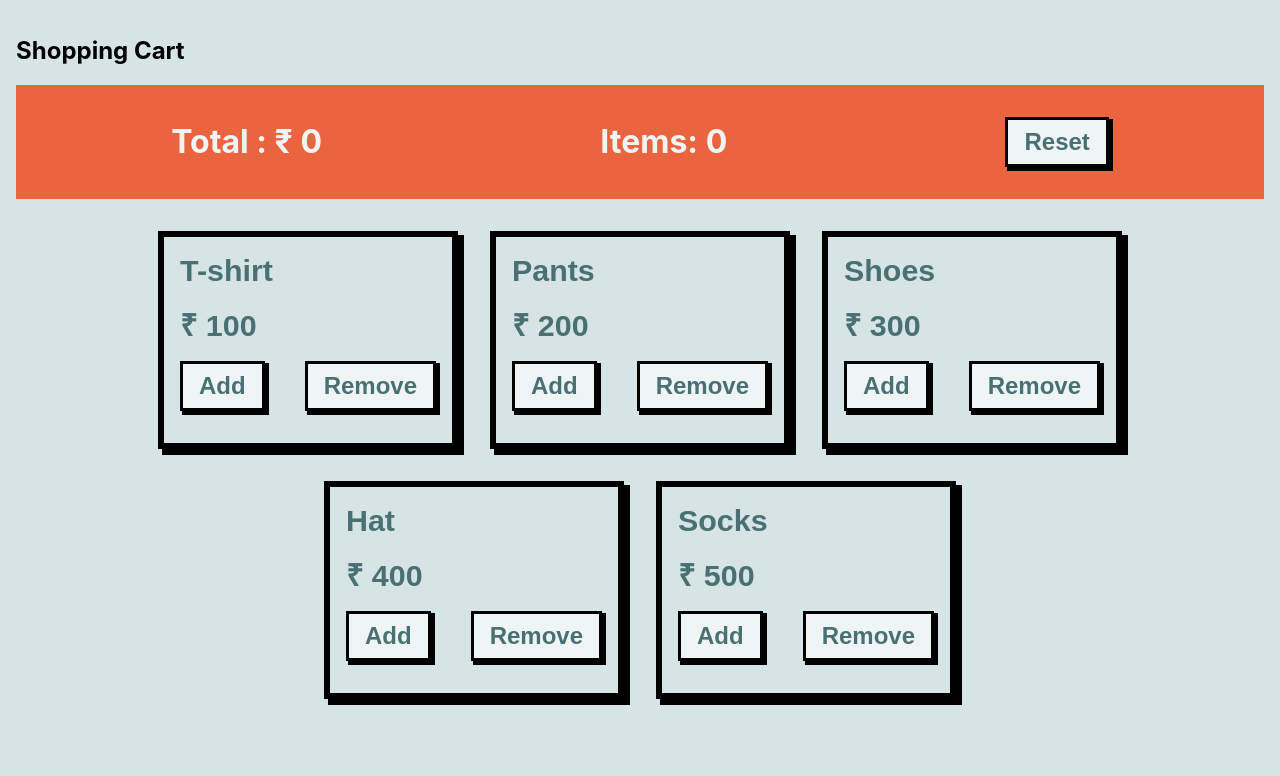
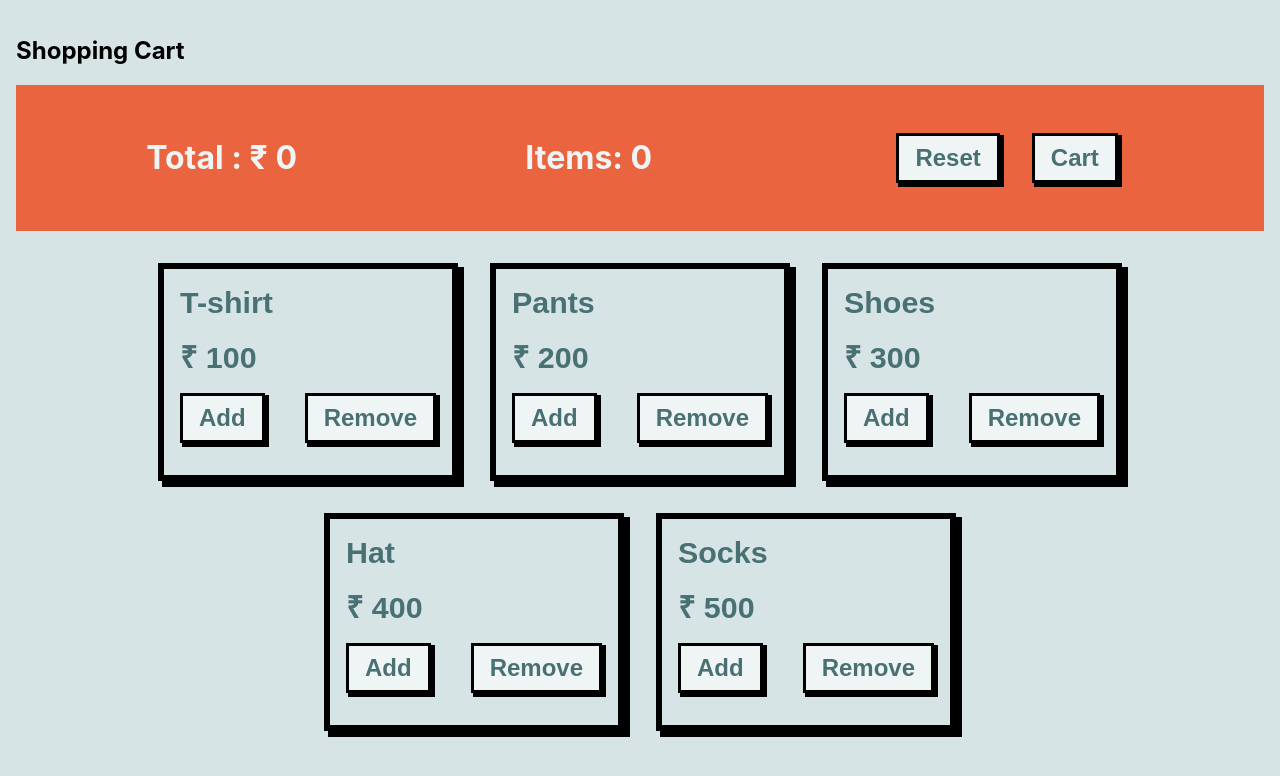
Before and after one commit to HimanshuKanwar2001/React-hooks-001, a React (Create React App) app in the folder shopping-cart-Context-main/: page / in a window 1280 px wide. Shown: the top 776 px of the page. Built offline with nearby package versions, Linux system fonts and the light colour scheme; a web font is replaced by a local one.

Commit message:
displauing updated cart

```diff
--- a/shopping-cart-Context-main/src/components/CartModal.jsx
+++ b/shopping-cart-Context-main/src/components/CartModal.jsx
@@ -1,13 +1,14 @@
 import React from "react";
 import styles from "../styles/CartModal.module.css";
 
-function CartModal() {
+function CartModal({toggle}) {
+
   return (
     <div className={styles.cartModal}>
-      <div className={styles.closeButton} onClick={toggle}>
+      <div className={styles.closeButton} onClick={()=>toggle()} >
         Close
       </div>
-      <div className={styles.clearButton} onClick={clear}>
+      <div className={styles.clearButton} >
         Clear
       </div>
       <div className={styles.itemContainer}></div>
--- a/shopping-cart-Context-main/src/components/ItemCard.jsx
+++ b/shopping-cart-Context-main/src/components/ItemCard.jsx
@@ -3,7 +3,7 @@ import styles from "../styles/ItemCard.module.css";
 
 import { useValue } from "../itemContext";
 
-function ItemCard({ name, price }) {
+function ItemCard({ id,name, price }) {
   const { handleAdd,handleRemove } = useValue();
   // const { item, setItem, total, setTotal } = useValue();
 
@@ -25,7 +25,7 @@ function ItemCard({ name, price }) {
       <div className={styles.itemName}>{name}</div>
       <div className={styles.itemPrice}>&#x20B9; {price}</div>
       <div className={styles.itemButtonsWrapper}>
-        <button className={styles.itemButton} onClick={() => handleAdd(price)}>
+        <button className={styles.itemButton} onClick={() => handleAdd({id,name,price})}>
           Add
         </button>
         <button className={styles.itemButton} onClick={() => handleRemove(price)}>
--- a/shopping-cart-Context-main/src/components/Items.jsx
+++ b/shopping-cart-Context-main/src/components/Items.jsx
@@ -9,7 +9,7 @@ function Items() {
     <div className={styles.wrapper}>
       {data.map((item) => (
 
-          <ItemCard key={item.id} name={item.name} price={item.price} />
+          <ItemCard id={item.id} name={item.name} price={item.price} />
 
       ))}
        </div>
--- a/shopping-cart-Context-main/src/components/Navbar.jsx
+++ b/shopping-cart-Context-main/src/components/Navbar.jsx
@@ -4,7 +4,7 @@ import styles from "../styles/Total.module.css";
 import { useValue } from "../itemContext";
 
 function Navbar() {
-  const { total, item,handleReset } = useValue();
+  const { total, item,handleReset,toggle } = useValue();
 
   return (
     <div className={styles.container}>
@@ -12,6 +12,7 @@ function Navbar() {
       <h1>Items: {item}</h1>
       <div className={styles.buttonsWrapper}>
         <button className={styles.button} onClick={()=>handleReset()}>Reset</button>
+        <button className={styles.button} onClick={()=>toggle()}>Cart</button>
       </div>
 
     </div>
--- a/shopping-cart-Context-main/src/itemContext.js
+++ b/shopping-cart-Context-main/src/itemContext.js
@@ -1,4 +1,5 @@
 import { createContext, useState, useContext } from "react";
+import CartModal from "./components/CartModal";
 
 const itemContext = createContext();
 
@@ -11,10 +12,19 @@ function useValue() {
 function CustomItemContext({ children }) {
   const [total, setTotal] = useState(0);
   const [item, setItem] = useState(0);
+  const [showCart, setShowCart] = useState(false);
+  const [cart,setCart]=useState([]);
 
-  const handleAdd = (price) => {
-    setTotal(total + price);
-    setItem(item + 1);
+  const handleAdd = (prod) => {
+    // console.log(prod);
+    const index= cart.findIndex((item)=> item.id === prod.id);
+
+    if(index === -1){
+      setCart([...cart,{...prod,qty:1}]);
+      console.log(cart);
+      setTotal((prevState)=>prevState+prod.price);
+
+    }
   };
 
   const handleRemove = (price) => {
@@ -29,8 +39,14 @@ function CustomItemContext({ children }) {
     setTotal(0);
     setItem(0);
   };
+  const toggle = () => {
+    setShowCart(!showCart);
+  };
   return (
-    <itemContext.Provider value={{ total, item, handleAdd, handleRemove,handleReset }}>
+    <itemContext.Provider
+      value={{ total, item, handleAdd, handleRemove, handleReset, toggle }}
+    >
+      {showCart && <CartModal toggle={toggle} />}
       {children}
     </itemContext.Provider>
   );
--- a/shopping-cart-Context-main/src/styles/Total.module.css
+++ b/shopping-cart-Context-main/src/styles/Total.module.css
@@ -20,6 +20,7 @@
     background-color: var(--primary-color);
     color: var(--secondary-color);
     font-size: 1.5rem;
+    margin: 1rem;
     font-weight: 600;
     cursor: pointer;
     padding: 0.5rem 1rem;
```
